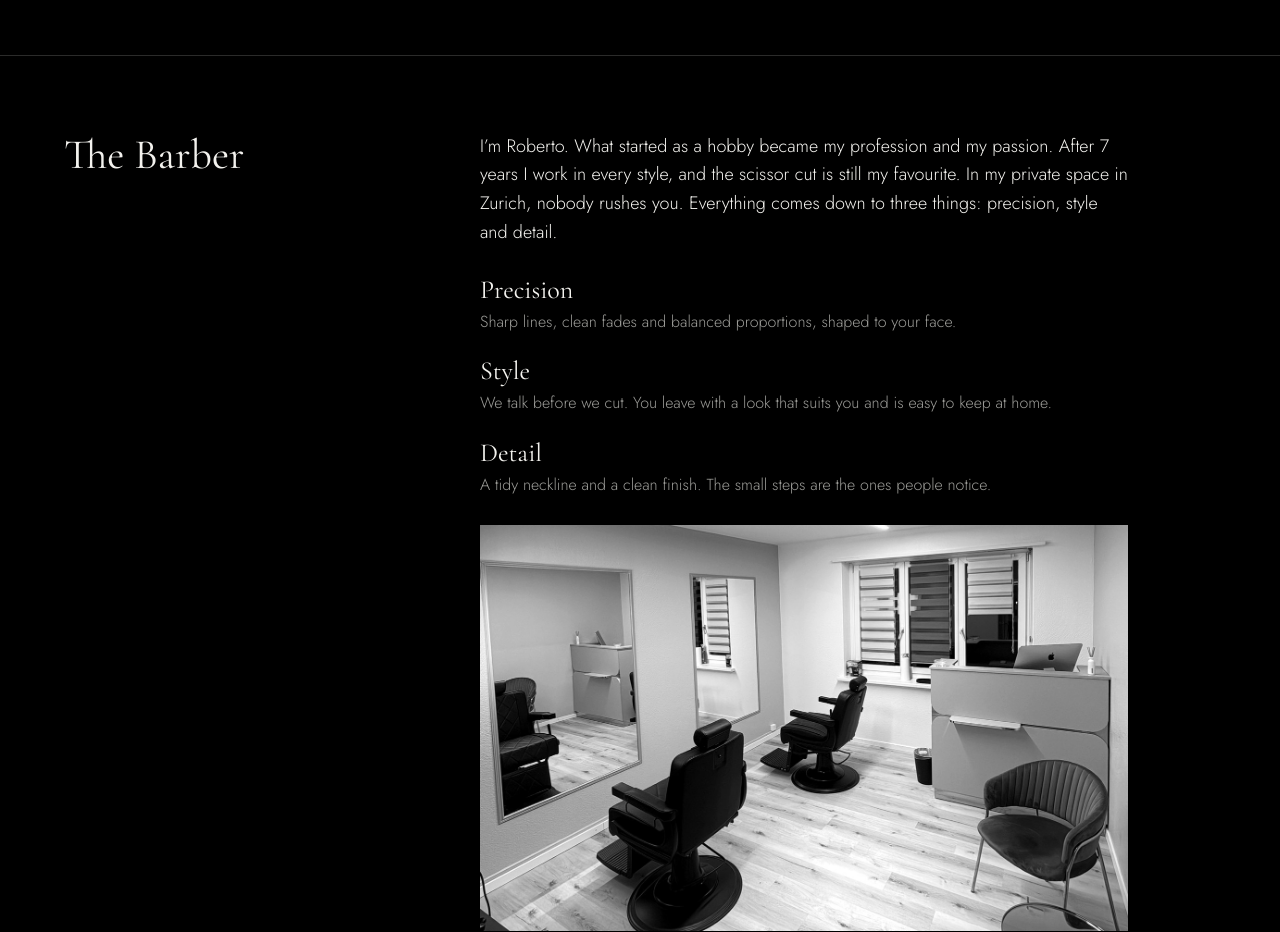
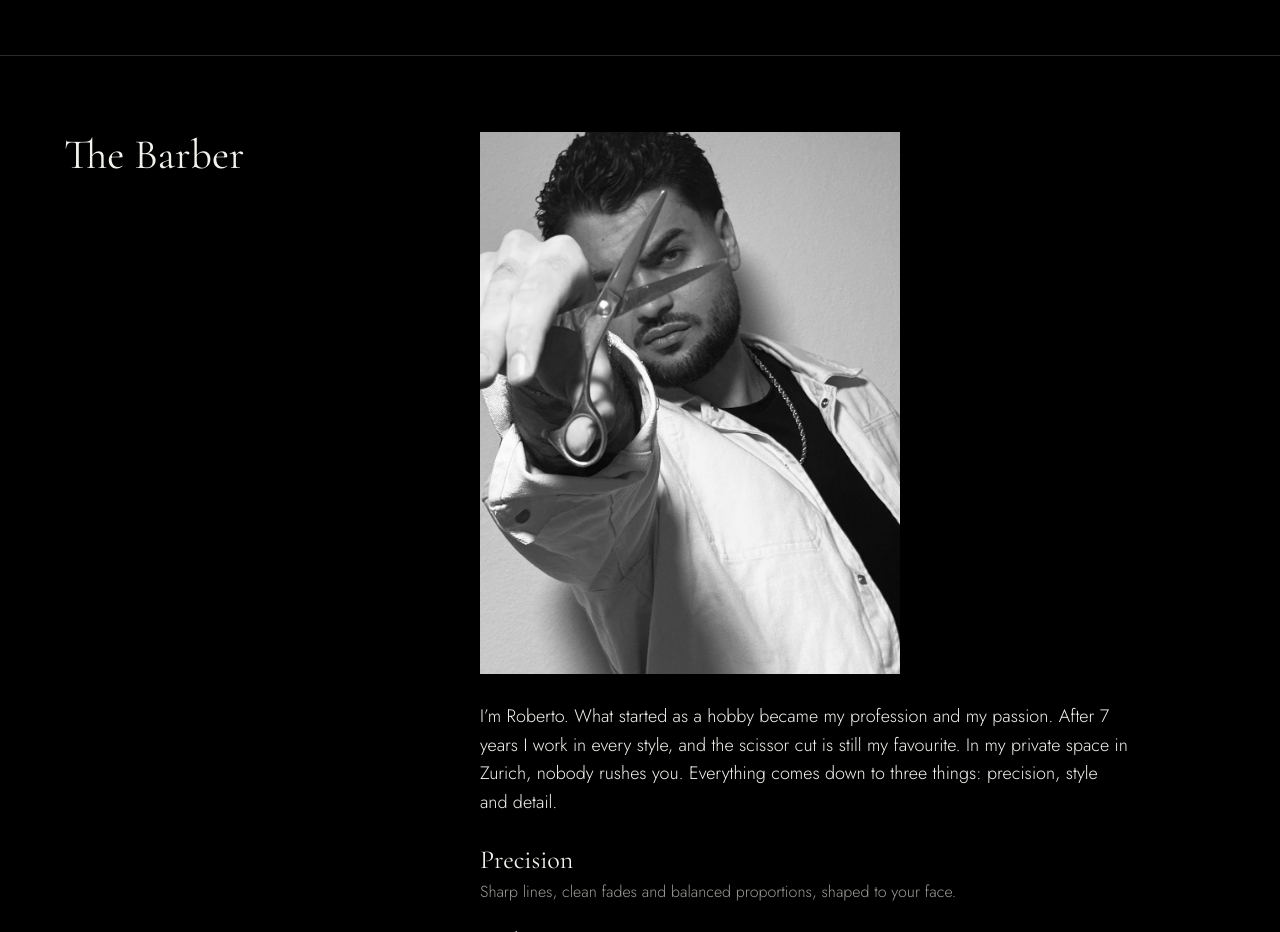
Before and after one commit to rsvipbarber-spec/rsvipbarber, a plain HTML site: page index.html in a window 1280 px wide. Shown: the part 2180-3112 px from the top of the page. Drawn offline with nearby package versions, Linux system fonts and the light colour scheme.

Commit message:
Add Roberto's portrait to The Barber section
Co-Authored-By: Claude Opus 5.5 <noreply@anthropic.com>
Claude-Session: https://claude.ai/code/session_01CtVNp3GqebDTSgLTLby2iM

```diff
--- a/index.html
+++ b/index.html
@@ -112,6 +112,7 @@ h2 { font-family: var(--display); font-weight: 400; font-size: clamp(32px, 3.4vw
 
 
 .about img { width: 100%; height: auto; }
+.about img.portrait { max-width: 420px; }
 .about { display: grid; gap: 28px; max-width: 36em; }
 .pillars { display: grid; gap: 22px; }
 .pillars h3 { font-family: var(--display); font-weight: 400; font-size: 26px; line-height: 1.15; margin-bottom: 4px; }
@@ -276,6 +277,7 @@ footer {
   <section class="band" id="barber">
     <h2>The Barber</h2>
     <div class="about">
+      <img class="portrait" src="roberto.jpg" width="1000" height="1291" loading="lazy" alt="Roberto, the barber behind RS VIP Barber, holding his scissors">
       <p><span lang="en">I’m Roberto. What started as a hobby became my profession and my passion. After 7 years I work in every style, and the scissor cut is still my favourite. In my private space in Zurich, nobody rushes you. Everything comes down to three things: precision, style and detail.</span><span lang="de">Ich bin Roberto. Was als Hobby begann, wurde zu meinem Beruf und meiner Leidenschaft. Nach 7 Jahren beherrsche ich jeden Stil, und der Scherenschnitt bleibt mein Favorit. In meinem privaten Bereich in Zürich drängt Sie niemand. Alles beruht auf drei Dingen: Präzision, Stil und Detail.</span><span lang="it">Sono Roberto. Quello che era un hobby è diventato la mia professione e la mia passione. Dopo 7 anni padroneggio ogni stile, e il taglio a forbice resta il mio preferito. Nel mio spazio privato a Zurigo, nessuno ti mette fretta. Tutto si riduce a tre cose: precisione, stile e dettaglio.</span><span lang="es">Soy Roberto. Lo que empezó como un hobby acabó siendo mi profesión y mi pasión. Tras 7 años domino cualquier estilo, y el corte a tijera sigue siendo mi favorito. En mi espacio privado de Zúrich, nadie te mete prisa. Todo se resume en tres cosas: precisión, estilo y detalle.</span></p>
       <div class="pillars">
         <div>
```
Also changed, not shown: roberto.jpg (added).
